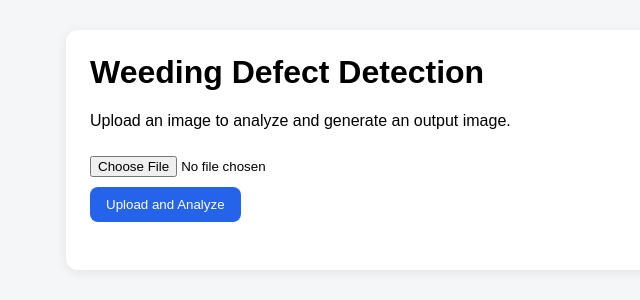
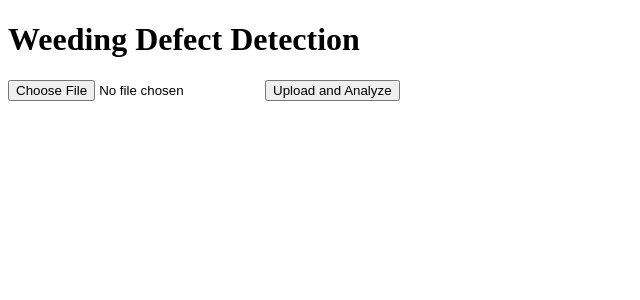
Before and after one commit to sureshmarreddy99/weeding-defect-detection, a Flask app: page / in a window 1280 px wide. Shown: the top 300 px of the page, without its empty margins (0-640 px from the left). Run offline with Flask 3, Linux system fonts and the light colour scheme.

Commit message:
Update index.html

```diff
--- a/templates/index.html
+++ b/templates/index.html
@@ -2,112 +2,34 @@
 <html lang="en">
 <head>
     <meta charset="UTF-8">
-    <meta name="viewport" content="width=device-width, initial-scale=1.0">
     <title>Weeding Defect Detection</title>
-    <style>
-        body {
-            font-family: Arial, sans-serif;
-            background: #f4f6f8;
-            margin: 0;
-            padding: 30px;
-        }
-        .container {
-            max-width: 1100px;
-            margin: auto;
-            background: #fff;
-            padding: 24px;
-            border-radius: 12px;
-            box-shadow: 0 2px 12px rgba(0,0,0,0.08);
-        }
-        h1 {
-            margin-top: 0;
-        }
-        form {
-            margin-bottom: 24px;
-        }
-        input[type="file"] {
-            margin: 10px 0;
-        }
-        button {
-            background: #2563eb;
-            color: white;
-            border: none;
-            padding: 10px 16px;
-            border-radius: 8px;
-            cursor: pointer;
-        }
-        button:hover {
-            background: #1d4ed8;
-        }
-        .error {
-            color: #b91c1c;
-            margin-bottom: 15px;
-        }
-        .images {
-            display: flex;
-            gap: 20px;
-            flex-wrap: wrap;
-        }
-        .card {
-            flex: 1;
-            min-width: 320px;
-            border: 1px solid #ddd;
-            border-radius: 10px;
-            padding: 16px;
-            background: #fafafa;
-        }
-        img {
-            max-width: 100%;
-            border-radius: 8px;
-            border: 1px solid #ccc;
-        }
-        .summary {
-            margin-top: 20px;
-            padding: 14px;
-            background: #f9fafb;
-            border: 1px solid #e5e7eb;
-            border-radius: 10px;
-        }
-    </style>
 </head>
 <body>
-    <div class="container">
     <h1>Weeding Defect Detection</h1>
-        <p>Upload an image to analyze and generate an output image.</p>
 
     <form method="POST" enctype="multipart/form-data">
         <input type="file" name="image" accept="image/*" required>
-            <br>
         <button type="submit">Upload and Analyze</button>
     </form>
 
     {% if error %}
-            <div class="error">{{ error }}</div>
+        <p style="color:red;">{{ error }}</p>
     {% endif %}
 
-        <div class="images">
     {% if input_image_url %}
-            <div class="card">
-                <h3>Input Image</h3>
-                <img src="{{ input_image_url }}" alt="Input image">
-            </div>
+        <h2>Input Image</h2>
+        <img src="{{ input_image_url }}" width="500">
     {% endif %}
 
     {% if output_image_url %}
-            <div class="card">
-                <h3>Output Image</h3>
-                <img src="{{ output_image_url }}" alt="Output image">
-            </div>
+        <h2>Output Image</h2>
+        <img src="{{ output_image_url }}" width="500">
     {% endif %}
-        </div>
 
     {% if result %}
-        <div class="summary">
-            <h3>Analysis Summary</h3>
-            <p><strong>Defect count:</strong> {{ result.defect_count }}</p>
+        <h2>Analysis Summary</h2>
+        <p><strong>Defect Count:</strong> {{ result.defect_count }}</p>
         <p><strong>Defects:</strong> {{ result.defects }}</p>
-        </div>
     {% endif %}
-    </div>
 </body>
 </html>
```
Lines whose indentation alone changed are shown as unchanged.
